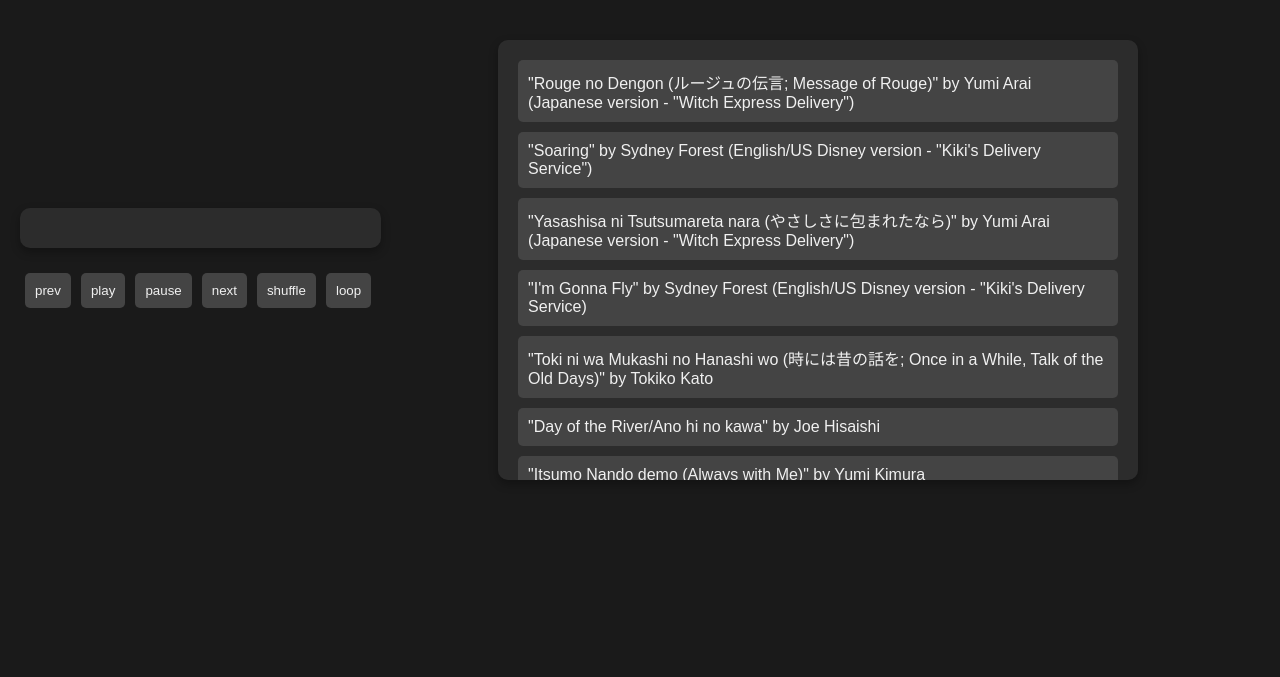
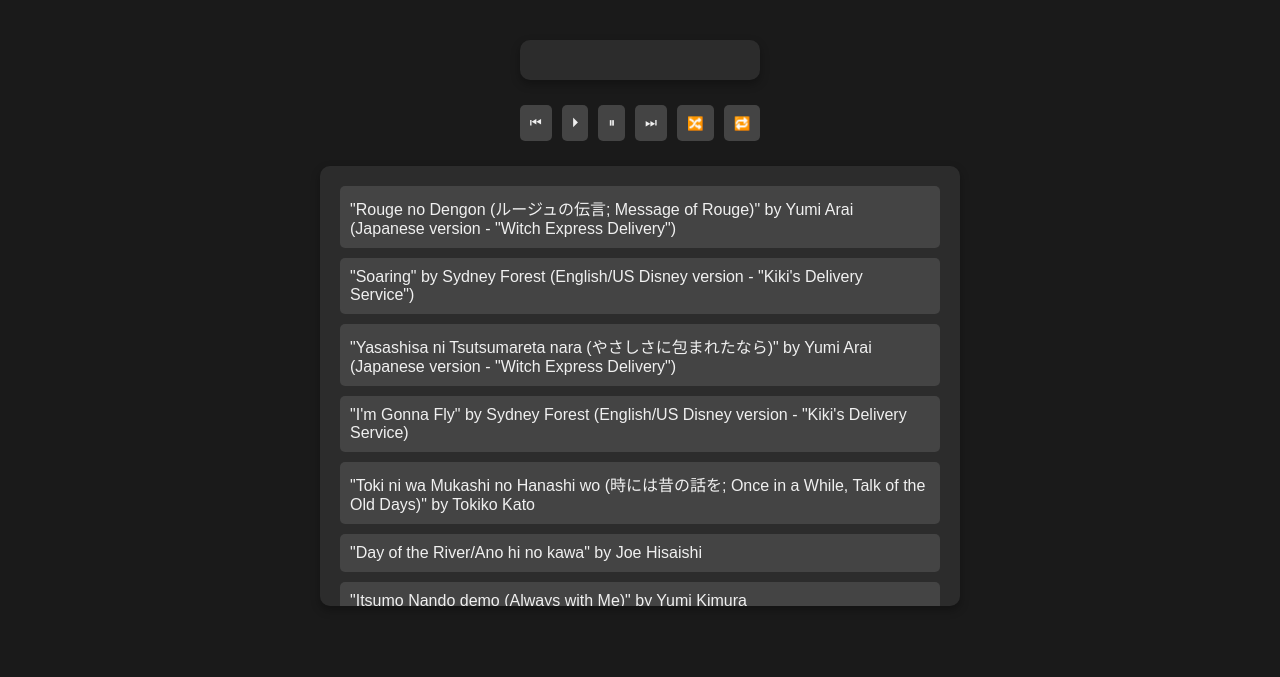
Before and after one commit to mik2003/MAL-playlist, a plain HTML site: page docs/html/youtube_playlist.html in a window 1280 px wide. Drawn offline with Linux system fonts and the light colour scheme.

Commit message:
Update YT player CSS

```diff
--- a/docs/css/youtube_playlist.css
+++ b/docs/css/youtube_playlist.css
@@ -25,13 +25,15 @@ body {
     justify-content: center;
     align-items: center;
     display: flex;
+    flex-direction: column;
 }
 
 #player {
-    width: 90%;
-    max-width: 400px;
+    width: 80%;
+    height: 25%;
+    max-width: 600px;
     max-height: 300px;
-    margin: 0 auto 20px auto;
+    margin: 20px auto;
     padding: 20px;
     background-color: #2c2c2c;
     border-radius: 10px;
@@ -83,7 +85,7 @@ body {
     transition: background-color 0.3s ease;
 }
 
-.playslist-item:hover {
+.playlist-item:hover {
     background-color: #666;
     color: #4a8bad;
 }
--- a/docs/html/youtube_playlist.html
+++ b/docs/html/youtube_playlist.html
@@ -12,12 +12,12 @@
         <div id="player">
         </div>
         <div id="controls">
-            <button id="prev">prev</button>
-            <button id="play">play</button>
-            <button id="pause">pause</button>
-            <button id="next">next</button>
-            <button id="shuffle">shuffle</button>
-            <button id="loop">loop</button>
+            <button id="prev">⏮</button>
+            <button id="play">⏵</button>
+            <button id="pause">⏸</button>
+            <button id="next">⏭</button>
+            <button id="shuffle">🔀</button>
+            <button id="loop">🔁</button>
         </div>
     </div>
     <div id="playlist">
```
